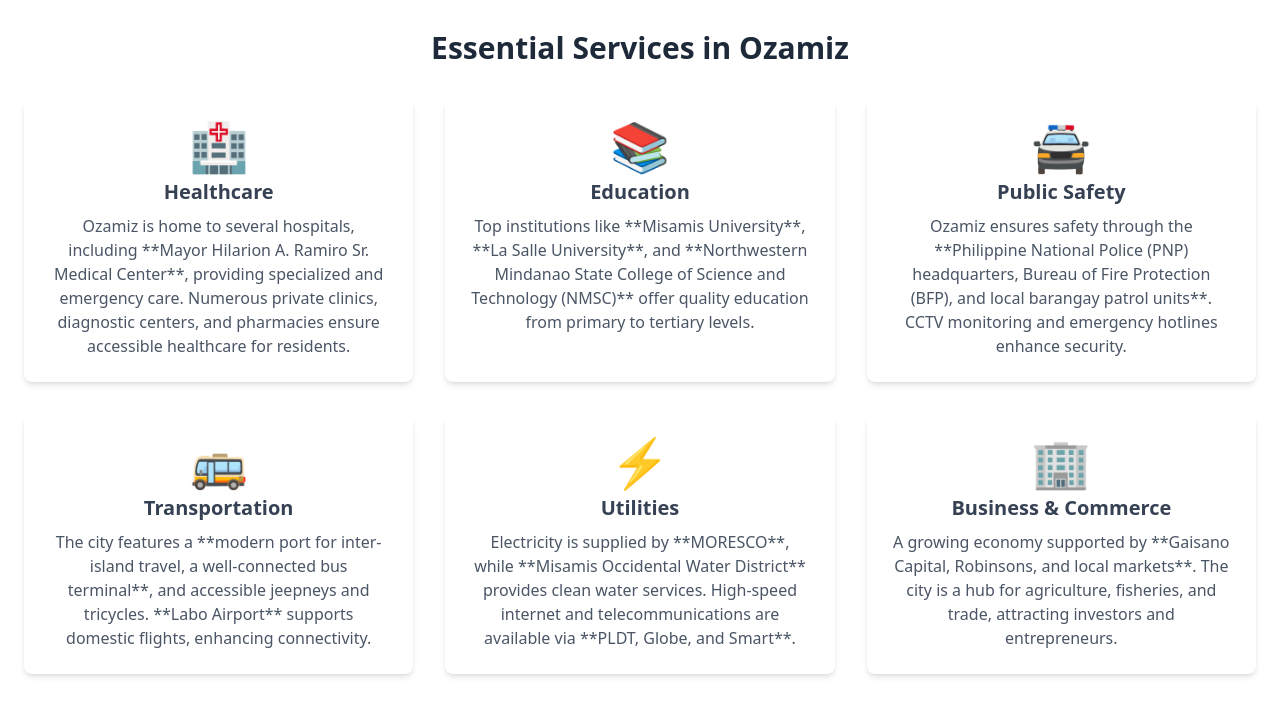
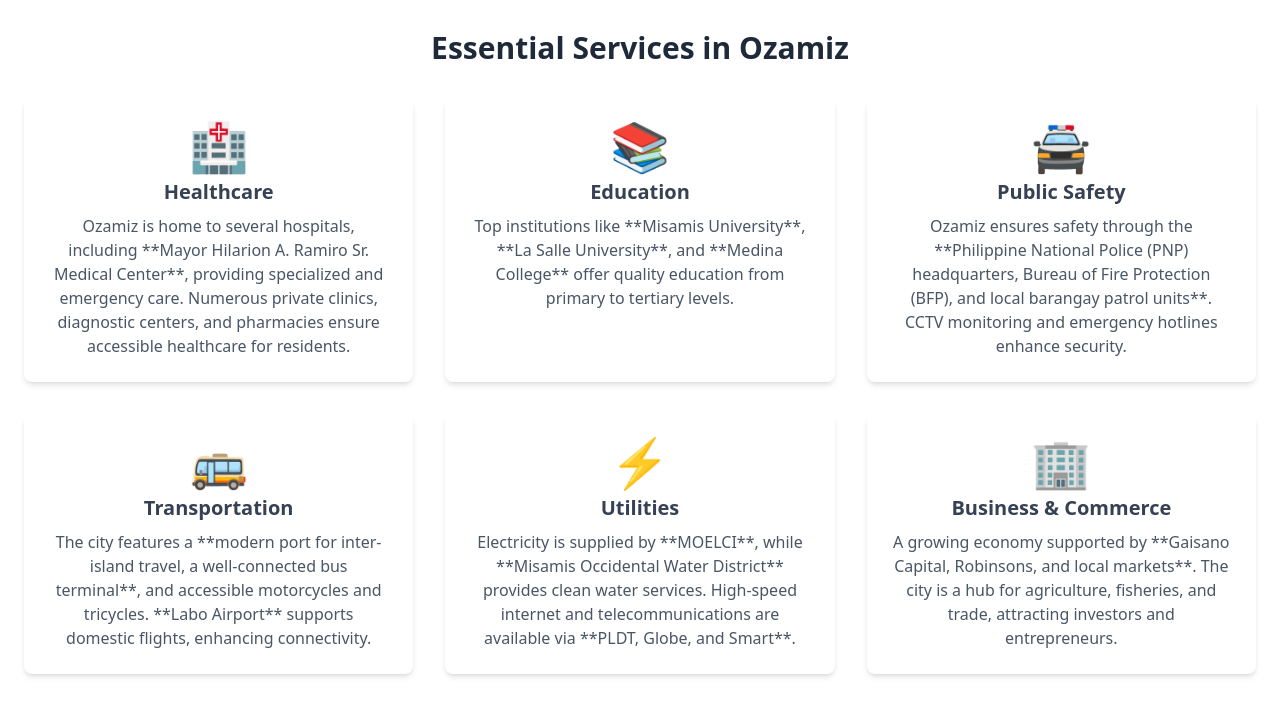
Before and after one commit to casipong1435/City-of-Ozamiz, a website: page services.html in a window 1280 px wide. Shown: the part 74-777 px from the top of the page. Drawn offline with nearby package versions, Linux system fonts and the light colour scheme.

Commit message:
Update services.html
Corrected some info

```diff
--- a/services.html
+++ b/services.html
@@ -29,7 +29,7 @@
         <div class="bg-white p-6 rounded-lg shadow-md">
           <div class="text-blue-500 text-5xl mb-2">📚</div>
           <h3 class="text-xl font-semibold text-gray-700">Education</h3>
-          <p class="text-gray-600 mt-2">Top institutions like **Misamis University**, **La Salle University**, and **Northwestern Mindanao State College of Science and Technology (NMSC)** offer quality education from primary to tertiary levels.</p>
+          <p class="text-gray-600 mt-2">Top institutions like **Misamis University**, **La Salle University**, and **Medina College** offer quality education from primary to tertiary levels.</p>
         </div>
 
         <!-- Public Safety -->
@@ -43,14 +43,14 @@
         <div class="bg-white p-6 rounded-lg shadow-md">
           <div class="text-green-500 text-5xl mb-2">🚌</div>
           <h3 class="text-xl font-semibold text-gray-700">Transportation</h3>
-          <p class="text-gray-600 mt-2">The city features a **modern port for inter-island travel, a well-connected bus terminal**, and accessible jeepneys and tricycles. **Labo Airport** supports domestic flights, enhancing connectivity.</p>
+          <p class="text-gray-600 mt-2">The city features a **modern port for inter-island travel, a well-connected bus terminal**, and accessible motorcycles and tricycles. **Labo Airport** supports domestic flights, enhancing connectivity.</p>
         </div>
 
         <!-- Utilities -->
         <div class="bg-white p-6 rounded-lg shadow-md">
           <div class="text-purple-500 text-5xl mb-2">⚡</div>
           <h3 class="text-xl font-semibold text-gray-700">Utilities</h3>
-          <p class="text-gray-600 mt-2">Electricity is supplied by **MORESCO**, while **Misamis Occidental Water District** provides clean water services. High-speed internet and telecommunications are available via **PLDT, Globe, and Smart**.</p>
+          <p class="text-gray-600 mt-2">Electricity is supplied by **MOELCI**, while **Misamis Occidental Water District** provides clean water services. High-speed internet and telecommunications are available via **PLDT, Globe, and Smart**.</p>
         </div>
 
         <!-- Business & Commerce -->
```
